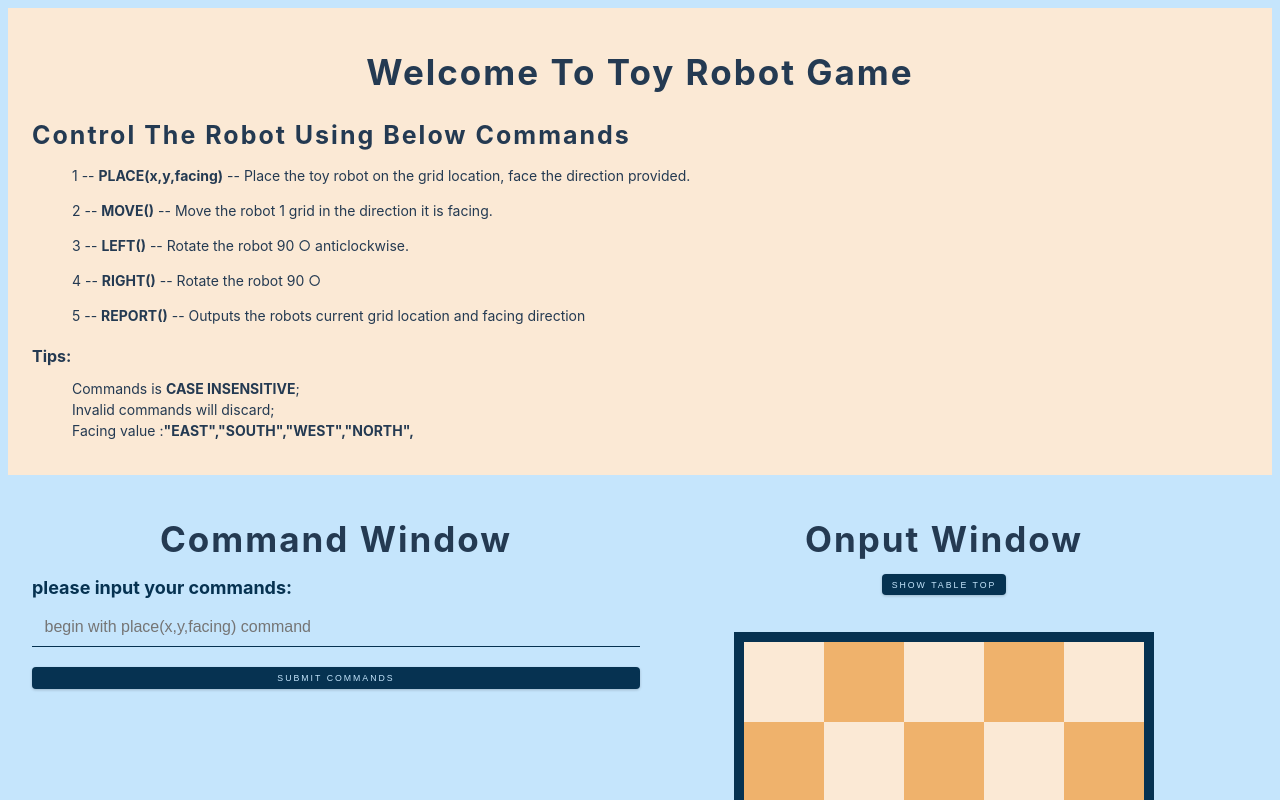
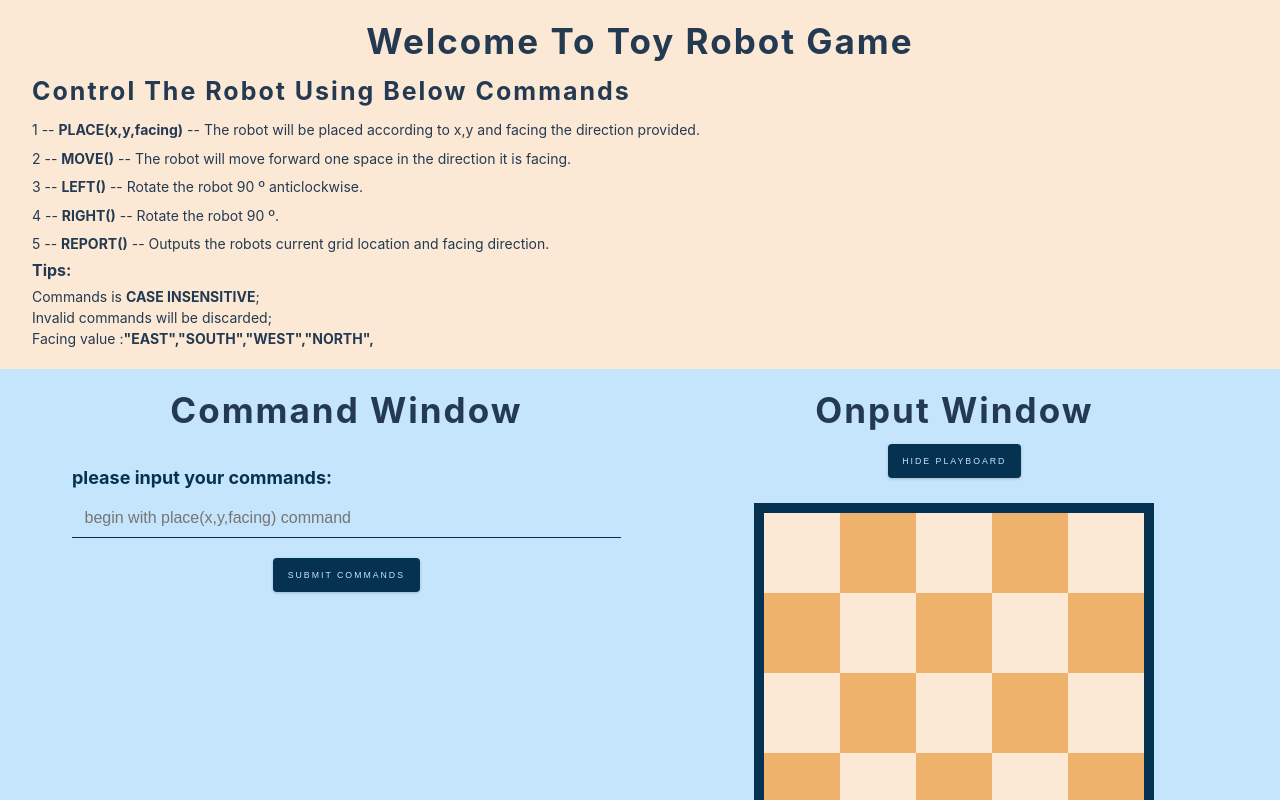
Before and after one commit to stkwn/toyrobot, a React (Create React App) app: page / in a window 1280 px wide. Shown: the top 800 px of the page. Built offline with nearby package versions, Linux system fonts and the light colour scheme; the HTML template or start-up script is replaced by a standard one.

Commit message:
update css, remove unused function

```diff
--- a/src/App.js
+++ b/src/App.js
@@ -1,12 +1,10 @@
 import Header from "./components/Header";
 import Game from "./components/Game";
-// import Sandbox from "./components/Sandbox";
 function App() {
   return (
     <>
       <Header />
       <Game />
-      {/* <Sandbox /> */}
     </>
   );
 }
--- a/src/components/Game.jsx
+++ b/src/components/Game.jsx
@@ -32,7 +32,6 @@ export default function Game() {
     if (!robot && command === "PLACE") {
       const check = checkParams(param);
       if (!check.checkResult.value) {
-          console.log(check)
           setRobot({...check.info});
           setOutput("Success");
       } else {
@@ -108,7 +107,7 @@ export default function Game() {
   return (
     <>
       <div className="section section-center flexcontainer ">
-        <div className="section-center">
+        <div className="section-center command_box">
           <h1 className="text-center">Command Window</h1>
           <form onSubmit={handleSubmit}>
             <label htmlFor="commandInput">please input your commands:</label>
@@ -119,17 +118,19 @@ export default function Game() {
               value={commandStr}
               onChange={handleChange}
             ></input>
+            <div className="text-center">
             <button className="btn" type="submit">
               Submit Commands
             </button>
+            </div>
           </form>
           {error.value && <p><strong>Error Message : {error.info}  </strong></p>}
         </div>
         <div className="section-center flex-col">
           <h1 className="text-center">Onput Window</h1>
-          <button className="btn" onClick={()=>setShowTable(!showTable)}>Show Table Top</button>
-          <h2 className="text-center">{output}</h2>
+          <button className="btn" onClick={()=>setShowTable(!showTable)}>{showTable ? "Hide PlayBoard": "Show PlayBoard"}</button>
           {showTable && <TableTop robot={robot}/>}
+          <h2 className="text-center"> {output}</h2>
         </div>
       </div>
     </>
--- a/src/components/Header.jsx
+++ b/src/components/Header.jsx
@@ -30,7 +30,7 @@ export default function Header() {
             <li>
               Commands is <strong>CASE INSENSITIVE</strong>;{" "}
             </li>
-            <li>Invalid commands will discard; </li>
+            <li>Invalid commands will be discarded; </li>
             <li>Facing value :<strong>{facing.map((face, index) => `"${face}",`)}</strong></li>
           </ul>
         </div>
--- a/src/components/TableTop.jsx
+++ b/src/components/TableTop.jsx
@@ -17,17 +17,16 @@ const rotate ={
 function container (x,y,facing) {
   const active = ( y===0  ? (x === 0 ? 0 :x ) : (y*tableSize-1+x+1));
   const roateclassName = rotate[facing];
-   console.log(active)
 
   const divs = Array(tableSize*tableSize).fill().map((_,index) =>
   <div key={index} className={index === active ? `square active ${roateclassName}`:`square ` }>
     {<BsRobot />}
   </div>)
 
-  return <div className='tableTop_container'>{divs}</div>
+  return divs
 }
-  return (<>
+  return (<div className='tableTop_container'>
       {container(robot.x,robot.y,robot.facing)}
-  </>
+  </div>
   )
 }
--- a/src/index.css
+++ b/src/index.css
@@ -23,6 +23,7 @@
 }
 
 /* Global Styles */
+*,
 ::after,
 ::before {
   margin: 0;
@@ -88,7 +89,6 @@ p {
 }
 .flex-col {
   display: flex;
-  /* justify-content: center; */
   align-items: center;
   flex-direction: column;
 }
@@ -107,7 +107,7 @@ p {
     text-transform: uppercase;
     background: var(--clr-blue-dark);
     color: var(--clr-blue-light);
-    padding: 0.375rem 0.75rem;
+    padding: 1rem 1.25rem;
     letter-spacing: var(--spacing);
     display: inline-block;
     font-weight: 400;
@@ -134,10 +134,22 @@ p {
 
 .flexcontainer {
   display: flex;
+  flex-direction: column;
+}
+@media screen and (min-width: 992px) {
+  .flexcontainer {
+    width: 95vw;
+    flex-direction: row;
+  }
+}
 
+.command_box {
+  padding: 0 4rem;
 }
 
 form {
+  width: 100%;
+  padding: 2rem 0;
   display: flex;
   flex-direction: column;
 }
@@ -166,6 +178,7 @@ label {
   padding:1rem;
   display: flex;
   flex-wrap: wrap-reverse;
+  margin-top:2.5rem
 
 }
 
--- a/src/utils/constants.js
+++ b/src/utils/constants.js
@@ -4,27 +4,27 @@ export const commandLists = [
     id: 1,
     name: "PLACE",
     params: "x,y,facing",
-    desp: "Place the toy robot on the grid location, face the direction provided.",
+    desp: "The robot will be placed according to x,y and facing the direction provided.",
   },
   {
     id: 2,
     name: "MOVE",
-    desp: "Move the robot 1 grid in the direction it is facing.",
+    desp: "The robot will move forward one space in the direction it is facing.",
   },
   {
     id: 3,
     name: "LEFT",
-    desp: "Rotate the robot 90 \u25CB anticlockwise.",
+    desp: "Rotate the robot 90 \u00ba anticlockwise.",
   },
   {
     id: 4,
     name: "RIGHT",
-    desp: "Rotate the robot 90 \u25CB",
+    desp: "Rotate the robot 90 \u00ba. ",
   },
   {
     id: 5,
     name: "REPORT",
-    desp: "Outputs the robots current grid location and facing direction",
+    desp: "Outputs the robots current grid location and facing direction. ",
   },
 ];
 
--- a/src/utils/helpers.js
+++ b/src/utils/helpers.js
@@ -24,7 +24,6 @@ export const checkParams = (param) => {
     };
 
   const locationTemp = param.split(",").map((item) => item.trim());
-  console.log(locationTemp);
 
   // const regText =`^[0- ${tableSize}],[0-${tableSize}],'[a-zA-Z]+'$``
 
```
Also changed, not shown: src/components/Sandbox.jsx (deleted, +0 -73 lines).
